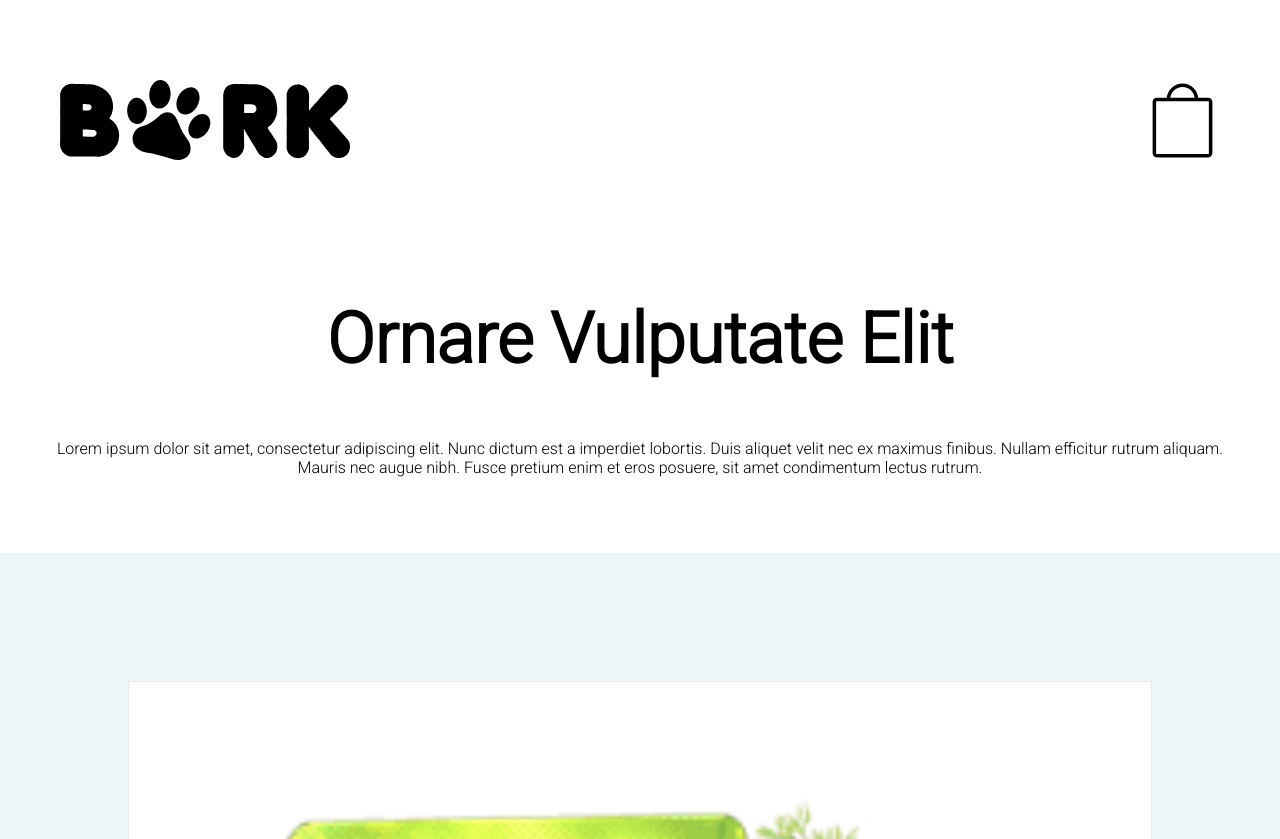
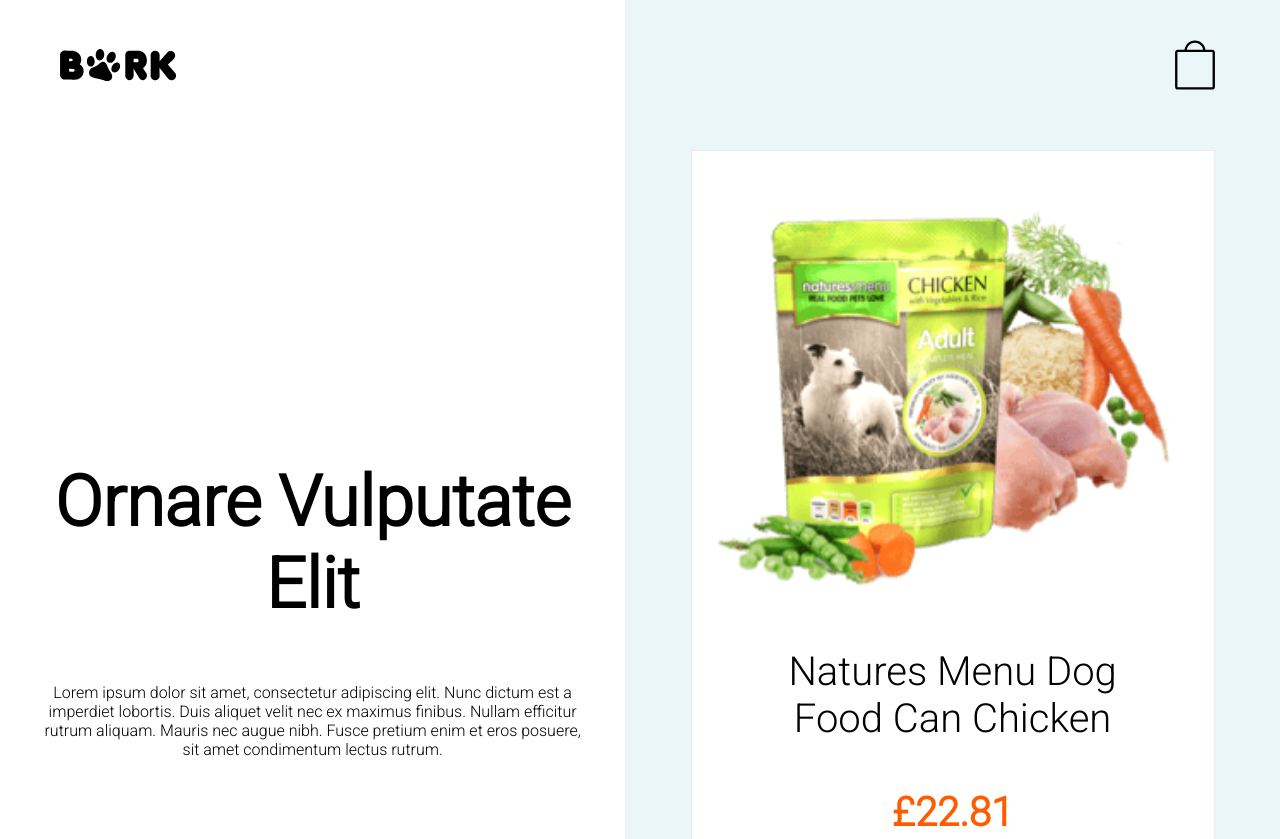
Before and after one commit to Boltwood/BarkBuild, a website: page index.html in a window 1280 px wide. Shown: the top 839 px of the page. Drawn offline with Linux system fonts and the light colour scheme; files that its build step writes are made by us from their sources.

Commit message:
Recent updates

```diff
--- a/bark.scss
+++ b/bark.scss
@@ -1,14 +1,28 @@
+$primary-color: #000;
+$breakpoint-mobile: 768px;
+
 body {
   font-family: "Roboto", sans-serif;
   margin: 0;
 }
+
+section.bark-main {
+  display: grid;
+  grid-template-rows: auto auto;
+  height: 100vh;
+}
+
+header.bark-nav {
+  position: absolute;
+  width: 100%;
+  top: 0;
 
   .bark-nav__container {
     display: flex;
     flex-direction: row;
     justify-content: space-between;
     align-items: center;
-  padding: 80px 60px;
+    padding: 40px 60px;
 
     .bark-nav__logo {
       width: 25%;
@@ -19,8 +33,12 @@
       height: 75px;
     }
   }
+}
 
 .bark-intro {
+  padding-top: 150px;
+  margin: auto;
+
   .bark-intro__container {
     text-align: center;
     padding: 0 40px;
@@ -33,6 +51,7 @@
     .bark-intro__para {
       font-size: 16px;
       padding-bottom: 60px;
+      color: $primary-color;
     }
   }
 }
@@ -40,6 +59,8 @@
 .bark-product {
   background: #ebf6f8;
   padding: 10% 10%;
+  padding-top: 150px;
+  margin: auto;
 
   .bark-product__container {
     background: #fff;
@@ -50,6 +71,10 @@
       justify-content: center;
       text-align: center;
       border: 1px solid #ebebeb;
+
+      .bark-product__img {
+        width: 100% !important;
+      }
 
       .bark-product__product-info {
         font-size: 40px;
@@ -94,3 +119,28 @@
   transition: all 0.25s ease-in-out;
   transform: translate(-100%, 0);
 }
+
+@media (min-width: 1024px) {
+  header.bark-nav {
+    .bark-nav__container {
+      .bark-nav__logo {
+        width: 10%;
+      }
+      .bark-nav__bag {
+        width: 50px;
+        height: 50px;
+      }
+    }
+  }
+
+  section.bark-main {
+    grid-template-columns: auto auto;
+
+    .bark-product {
+      .bark-product__img {
+        width: 50%;
+        margin: auto;
+      }
+    }
+  }
+}
--- a/index.html
+++ b/index.html
@@ -2,6 +2,8 @@
 <html>
 
 <head>
+    <meta name="viewport" content="initial-scale=1.0, width=device-width">
+
     <link rel="preconnect" href="https://fonts.googleapis.com">
     <link rel="preconnect" href="https://fonts.gstatic.com" crossorigin>
     <link href="https://fonts.googleapis.com/css2?family=Roboto:wght@300&display=swap" rel="stylesheet">
@@ -18,20 +20,23 @@
             <img class="bark-nav__bag" src="assets\layers\svg\bag.svg">
         </div>
     </header>
-    <section class="bark-intro">
+    <section class="bark-main">
+        <div class="bark-intro">
             <div class="bark-intro__container">
                 <h1 class="bark-intro__heading">Ornare Vulputate Elit</h1>
                 <p class="bark-intro__para">Lorem ipsum dolor sit amet, consectetur adipiscing elit. Nunc dictum est a
-                imperdiet lobortis. Duis aliquet velit nec ex maximus finibus. Nullam efficitur rutrum aliquam. Mauris
+                    imperdiet lobortis. Duis aliquet velit nec ex maximus finibus. Nullam efficitur rutrum aliquam.
+                    Mauris
                     nec augue nibh. Fusce pretium enim et eros posuere, sit amet condimentum lectus rutrum.
                 </p>
             </div>
-    </section>
-    <section class="bark-product">
+        </div>
+        <div class="bark-product">
             <div class="bark-product__container">
                 <div class="bark-product__item">
                     <img class="bark-product__img" src="assets\layers\png\chicken.png">
-                <p class="bark-product__product-info">Natures Menu Dog Food Can Chicken<br><br><span>£22.81</span></p>
+                    <p class="bark-product__product-info">Natures Menu Dog Food Can Chicken<br><br><span>£22.81</span>
+                    </p>
                     <button class="bark-product__product-btn">Add to Bag</button>
                 </div>
             </div>
@@ -59,6 +64,7 @@
                     </div>
                 </div>
             </div>
+        </div>
     </section>
 
 </body>
```
Also changed, not shown: bark.css, 1 other file. Lines whose indentation alone changed are shown as unchanged.
